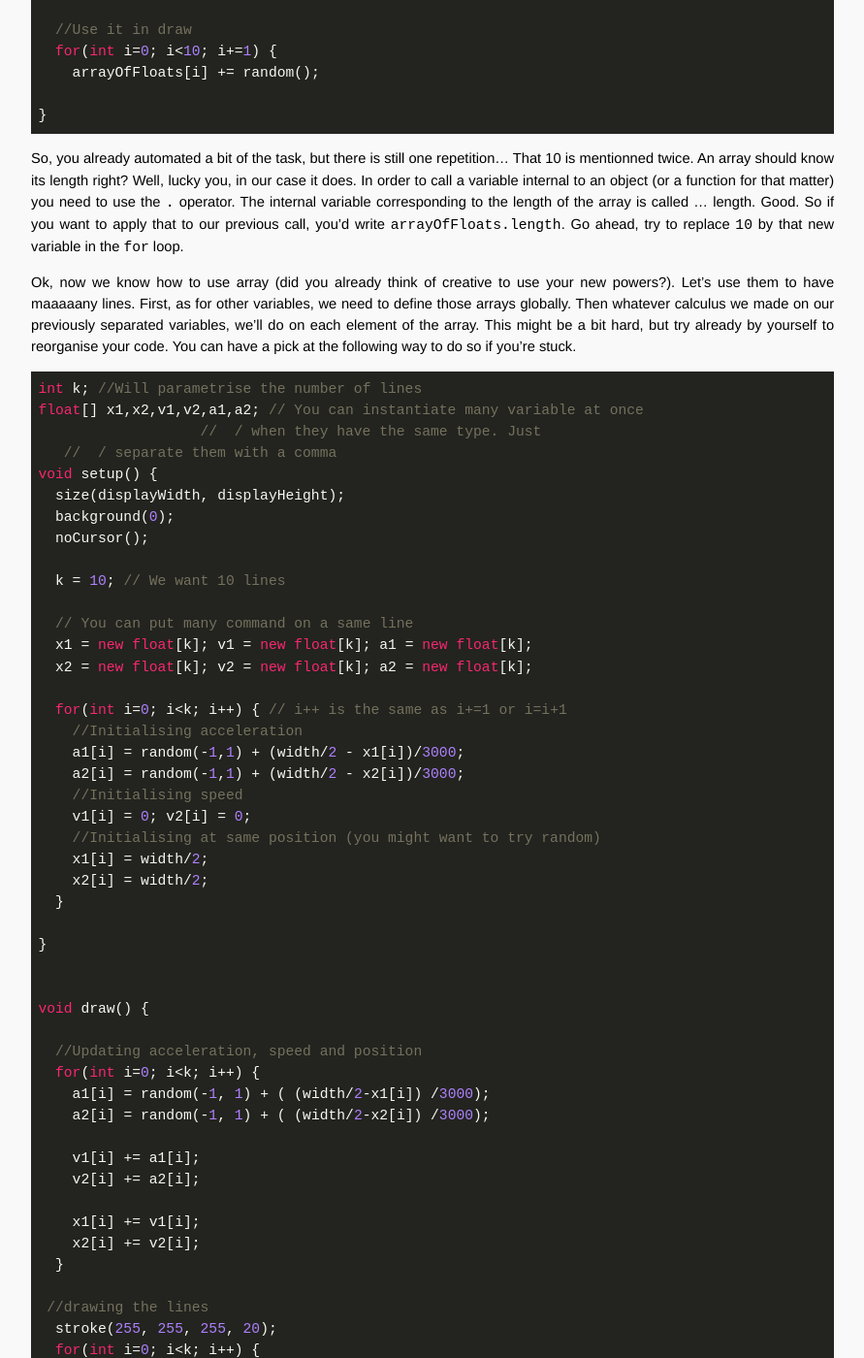
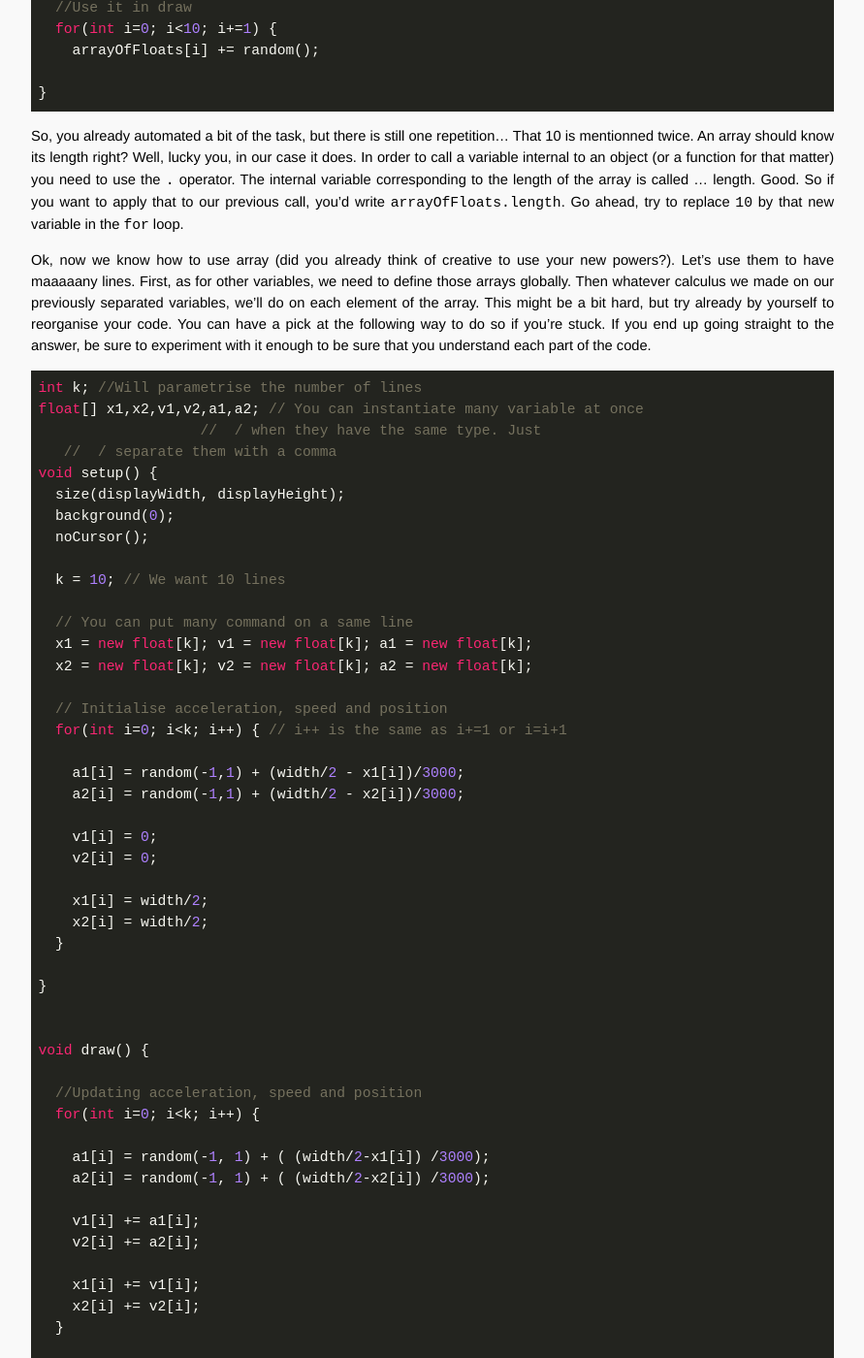
Before and after one commit to OpenTechSchool-Brussels/generative-art-with-processing, a Jekyll site: the page built from Playing-with-lines.markdown, in a window 1280 px wide and 1400 px high, scrolled down 4985 px. Shown: the whole window at 97% size, without its empty margins (324-1215 px from the left). Built offline with Jekyll 4.4.1, drawn with Linux system fonts in a browser that asks for light colours; Markdown is read by kramdown in place of the engine named in the settings; some of the changed text lies outside the part shown.

Commit message:
Update Playing-with-lines.markdown

````diff
--- a/Playing-with-lines.markdown
+++ b/Playing-with-lines.markdown
@@ -187,7 +187,7 @@ void draw() {
 
 So, you already automated a bit of the task, but there is still one repetition... That 10 is mentionned twice. An array should know its length right? Well, lucky you, in our case it does. In order to call a variable internal to an object (or a function for that matter) you need to use the `.` operator. The internal variable corresponding to the length of the array is called ... length. Good. So if you want to apply that to our previous call, you'd write `arrayOfFloats.length`. Go ahead, try to replace `10` by that new variable in the `for` loop.
 
-Ok, now we know how to use array (did you already think of creative to use your new powers?). Let’s use them to have maaaaany lines. First, as for other variables, we need to define those arrays globally. Then whatever calculus we made on our previously separated variables, we’ll do on each element of the array. This might be a bit hard, but try already by yourself to reorganise your code. You can have a pick at the following way to do so if you’re stuck.
+Ok, now we know how to use array (did you already think of creative to use your new powers?). Let’s use them to have maaaaany lines. First, as for other variables, we need to define those arrays globally. Then whatever calculus we made on our previously separated variables, we’ll do on each element of the array. This might be a bit hard, but try already by yourself to reorganise your code. You can have a pick at the following way to do so if you’re stuck. If you end up going straight to the answer, be sure to experiment with it enough to be sure that you understand each part of the code.
 
 ```java
 int k; //Will parametrise the number of lines
@@ -205,13 +205,15 @@ void setup() {
   x1 = new float[k]; v1 = new float[k]; a1 = new float[k];
   x2 = new float[k]; v2 = new float[k]; a2 = new float[k];
 
+  // Initialise acceleration, speed and position
   for(int i=0; i<k; i++) { // i++ is the same as i+=1 or i=i+1
-    //Initialising acceleration
+
     a1[i] = random(-1,1) + (width/2 - x1[i])/3000;
     a2[i] = random(-1,1) + (width/2 - x2[i])/3000;
-    //Initialising speed
-    v1[i] = 0; v2[i] = 0;
-    //Initialising at same position (you might want to try random)
+
+    v1[i] = 0;
+    v2[i] = 0;
+
     x1[i] = width/2;
     x2[i] = width/2;
   }
@@ -223,6 +225,7 @@ void draw() {
 
   //Updating acceleration, speed and position
   for(int i=0; i<k; i++) {
+
     a1[i] = random(-1, 1) + ( (width/2-x1[i]) /3000);
     a2[i] = random(-1, 1) + ( (width/2-x2[i]) /3000);
 
````
Also changed, not shown: other parts of Playing-with-lines.markdown (+1 -1 lines).
